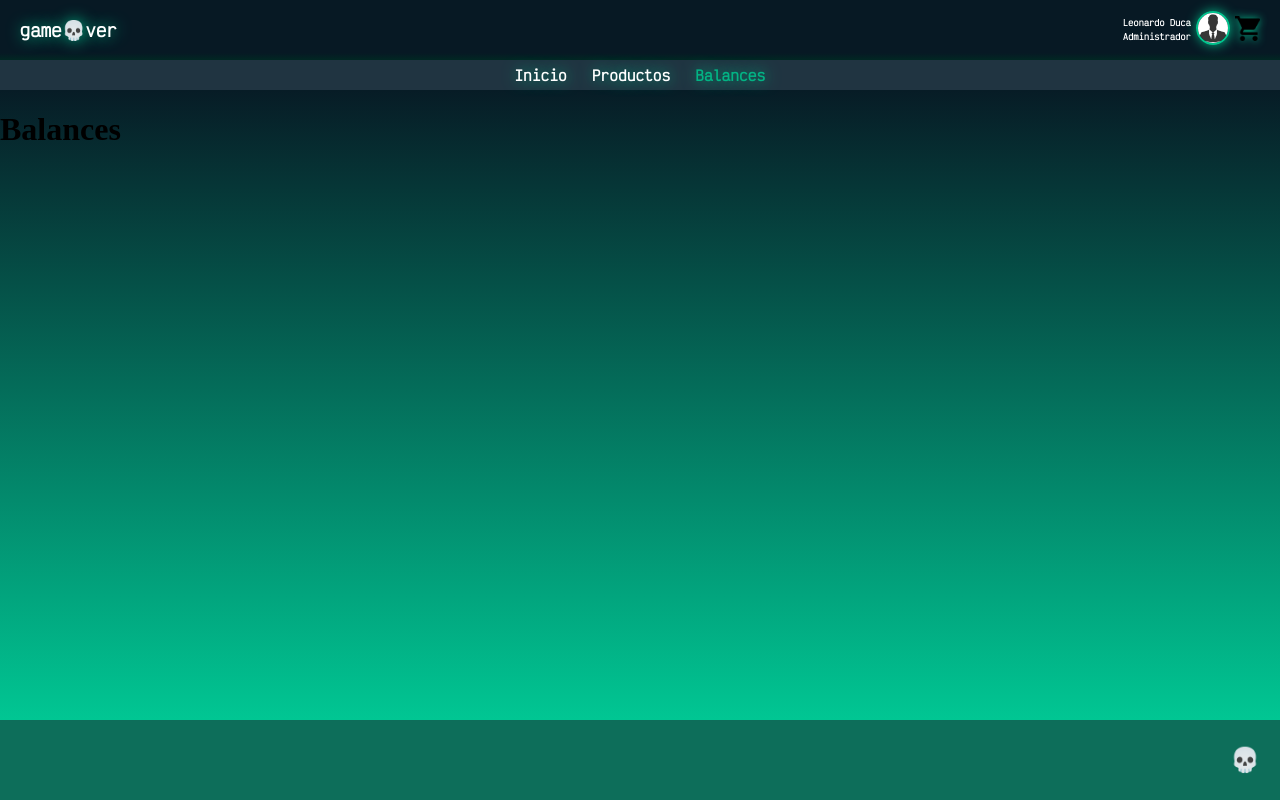
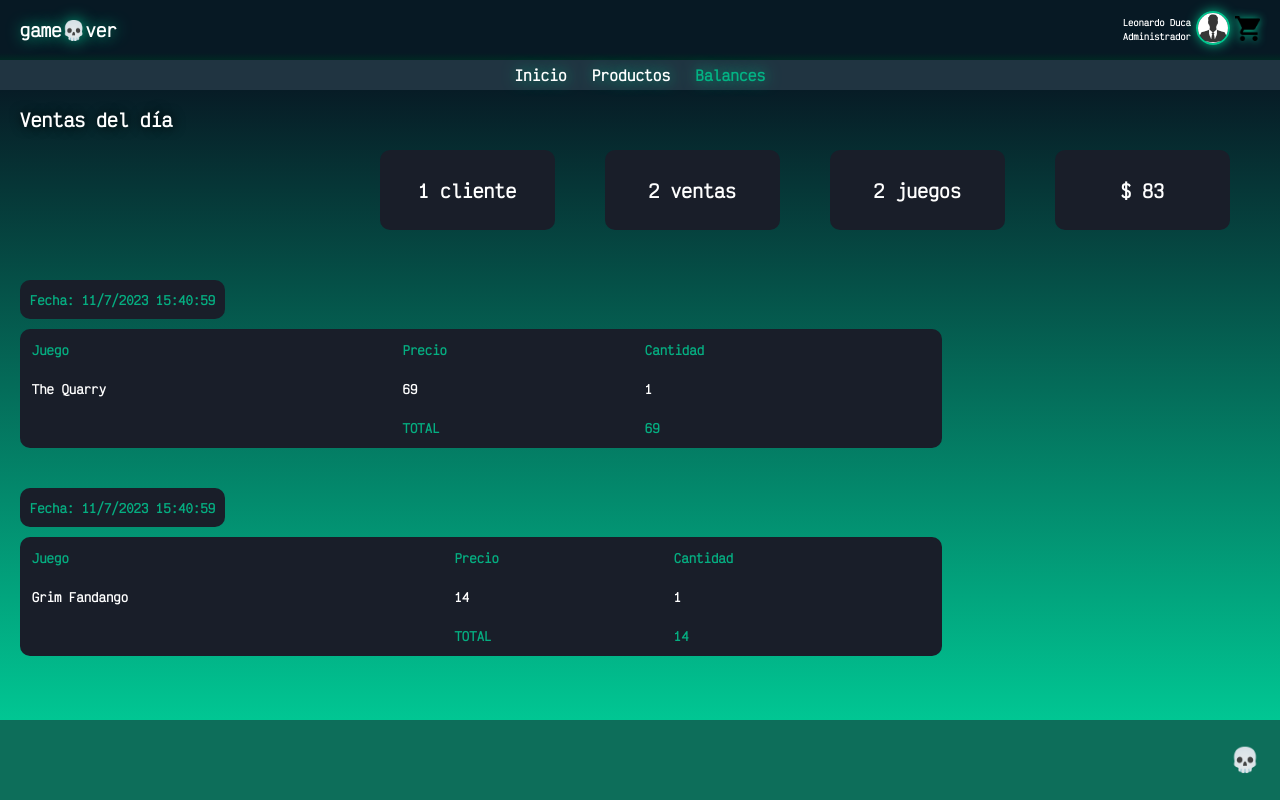
Before and after one commit to lusianoperes/react-game-store-n, a React (Vite) app: page /Balances in a window 1280 px wide. Built offline with nearby package versions, Linux system fonts and the light colour scheme.

Commit message:
balances falta terminar

```diff
--- /dev/null
+++ b/src/components/BalanceInfo.css
@@ -0,0 +1,104 @@
+@font-face{
+    font-family: 'Victor-Mono';
+    src:url(/src/Fonts/VictorMono-Bold.ttf)
+}
+
+.main{
+    display: flex;
+    flex-direction: column;
+    justify-content: center;
+    align-items: center;
+}
+
+.ventas-text{
+    display: flex;
+    color: white;
+    font-family: 'Victor-Mono';
+    font-size: 20px;
+    font-style: normal;
+    font-weight: 600;
+    line-height: 100%;
+    text-shadow: #000000 0.1vh 0 1.5vh;
+    margin-left: 20px;
+    margin-top: 20px;
+    align-self: self-start;
+}
+
+.cuadros-ventas{
+    display: flex;
+    flex-direction: row;
+    gap: 50px;
+    margin-top: 20px;
+    align-self: flex-end;
+    margin-right: 50px;
+    flex-wrap: wrap;
+    place-content: center;
+}
+
+.cuadro{
+    display: flex;
+    justify-content: center;
+    align-items: center;
+    background-color: #191E29;
+    width: 175px;
+    height: 80px;
+    border-radius: 10px;
+    font-size: 1.25rem;
+    font-family: 'Victor-Mono';
+    color: white;
+}
+
+.ventas-container{
+    display: flex;
+    flex-direction: column;
+    margin-top: 50px;
+    width: 90%;
+    gap: 40px;
+    align-self: self-start;
+    margin-left: 20px;
+}
+
+.datos-venta{
+    display: flex;
+    flex-direction: column;
+    font-size: 0.85rem;
+}
+
+.fecha-venta{
+    font-size: 0.85rem;
+    width:fit-content;
+    font-family: 'Victor-Mono';
+    color: #05AE81;
+    background-color: #191E29;
+    padding: 10px;
+    border-radius: 10px;
+    margin-bottom: 10px;
+
+}
+
+.tablaventa{
+    background-color: #191E29;
+    border-radius: 10px;
+    font-family: 'Victor-Mono';
+    color: white;
+    width: 80%;
+}
+
+table td{
+    height: 35px;
+    padding-left: 10px;
+}
+
+table tr{
+    width: 30%;
+}
+
+table tr:first-child{
+    color: #05AE81;
+
+}
+
+table tr:last-child{
+    color: #05AE81;
+
+}
--- /dev/null
+++ b/src/components/BalanceInfo.jsx
@@ -0,0 +1,69 @@
+//import { useState } from 'react'
+import './BalanceInfo.css'
+
+function BalanceInfo() {
+    //const [count, setCount] = useState(0)
+
+    return (
+      <>
+        <div className='main'>
+            <div className='ventas-text'>Ventas del día</div>
+            <div className='cuadros-ventas'>
+                <div className='cuadro'>1 cliente</div>
+                <div className='cuadro'>2 ventas</div>
+                <div className='cuadro'>2 juegos</div>
+                <div className='cuadro'>$ 83</div>
+            </div>
+            <div className='ventas-container'>
+                <div className='datos-venta'>
+                    <div className='fecha-venta'>Fecha: 11/7/2023 15:40:59</div>
+                    <div className='tabla-venta'>
+                    <table className='tablaventa'>
+                        <tr>
+                            <td>Juego</td>
+                            <td>Precio</td>
+                            <td>Cantidad</td>
+                        </tr>
+                        <tr>
+                            <td>The Quarry</td>
+                            <td>69</td>
+                            <td>1</td>
+                        </tr>
+                        <tr>
+                            <td></td>
+                            <td>TOTAL</td>
+                            <td>69</td>
+                        </tr>
+                    </table>
+                    </div>
+                </div>
+                <div className='datos-venta'>
+                    <div className='fecha-venta'>Fecha: 11/7/2023 15:40:59</div>
+                    <div className='tabla-venta'>
+                    <table className='tablaventa'>
+                        <tr>
+                            <td>Juego</td>
+                            <td>Precio</td>
+                            <td>Cantidad</td>
+                        </tr>
+                        <tr>
+                            <td>Grim Fandango</td>
+                            <td>14</td>
+                            <td>1</td>
+                        </tr>
+                        <tr>
+                            <td></td>
+                            <td>TOTAL</td>
+                            <td>14</td>
+                        </tr>
+                    </table>
+                    </div>
+                </div>
+            </div>
+
+        </div>
+      </>
+    )
+  }
+
+  export default BalanceInfo
--- a/src/components/ProductsFilter.css
+++ b/src/components/ProductsFilter.css
@@ -17,8 +17,12 @@ a{
 .top-box{
     display: flex;
     flex-direction: row;
+    justify-content: space-between;
+    flex-wrap: wrap;
     align-items: center;
-    flex-wrap: wrap;
+    margin-top: 20px;
+    width: 100%;
+    gap: 20px;
 }
 
 .products-text{
@@ -31,26 +35,23 @@ a{
     line-height: 100%;
     text-shadow: #000000 0.1vh 0 1.5vh;
     margin-left: 20px;
-    margin-top: 20px;
-    justify-self: center;
-    align-self: center;
 }
 
 .filter-bar{
     display: flex;
     flex-direction: row;
-    margin-left: auto;
-    margin-right: 20px;
-    margin-top: 20px;
+    margin-left: 20px;
     background-color: white;
     border-radius: 10px 10px 10px 10px;
     width: 350px;
     height: 35px;
+    margin-right: 50px;
 }
 
 .order-button{
     text-align: center;
     font-size: 0.75rem;
+    width: 25%;
     border-radius: 10px 10px 10px 10px;
     border: 0;
     flex-shrink: 0;
@@ -58,6 +59,7 @@ a{
 
 .search-bar{
     border: 0;
+    width: 62%;
     font-size: 0.75rem;
     padding-left: 10px;
     flex-shrink: 2;
@@ -68,8 +70,12 @@ a{
     border: 0;
     border-radius: 0 10px 10px 0;
     margin-left: auto;
-    width: 45px;
+    width: 13%;
     flex-shrink: 0;
+}
+
+.search-button:hover{
+    background-color: #08805e;
 }
 
 .lupa-image{
@@ -90,8 +96,8 @@ a{
 .product{
     color: #FFFFFF;
     background-color: #191E29;
-    width: 250px;
-    height: 200px;
+    width: 240px;
+    height: 190px;
     display: flex;
     flex-wrap: wrap;
     border-radius: 15px;
--- a/src/pages/Balances.jsx
+++ b/src/pages/Balances.jsx
@@ -1,6 +1,6 @@
 import Header from '../components/Header'
 import Footer from '../components/Footer'
-
+import BalanceInfo from '../components/BalanceInfo'
 
 function Balances() {
     //const [count, setCount] = useState(0)
@@ -8,7 +8,7 @@ function Balances() {
     return (
       <div className='container-app'>
           <Header/>
-          <h1>Balances</h1>
+          <BalanceInfo/>
           <Footer/>
       </div>
     )
```
